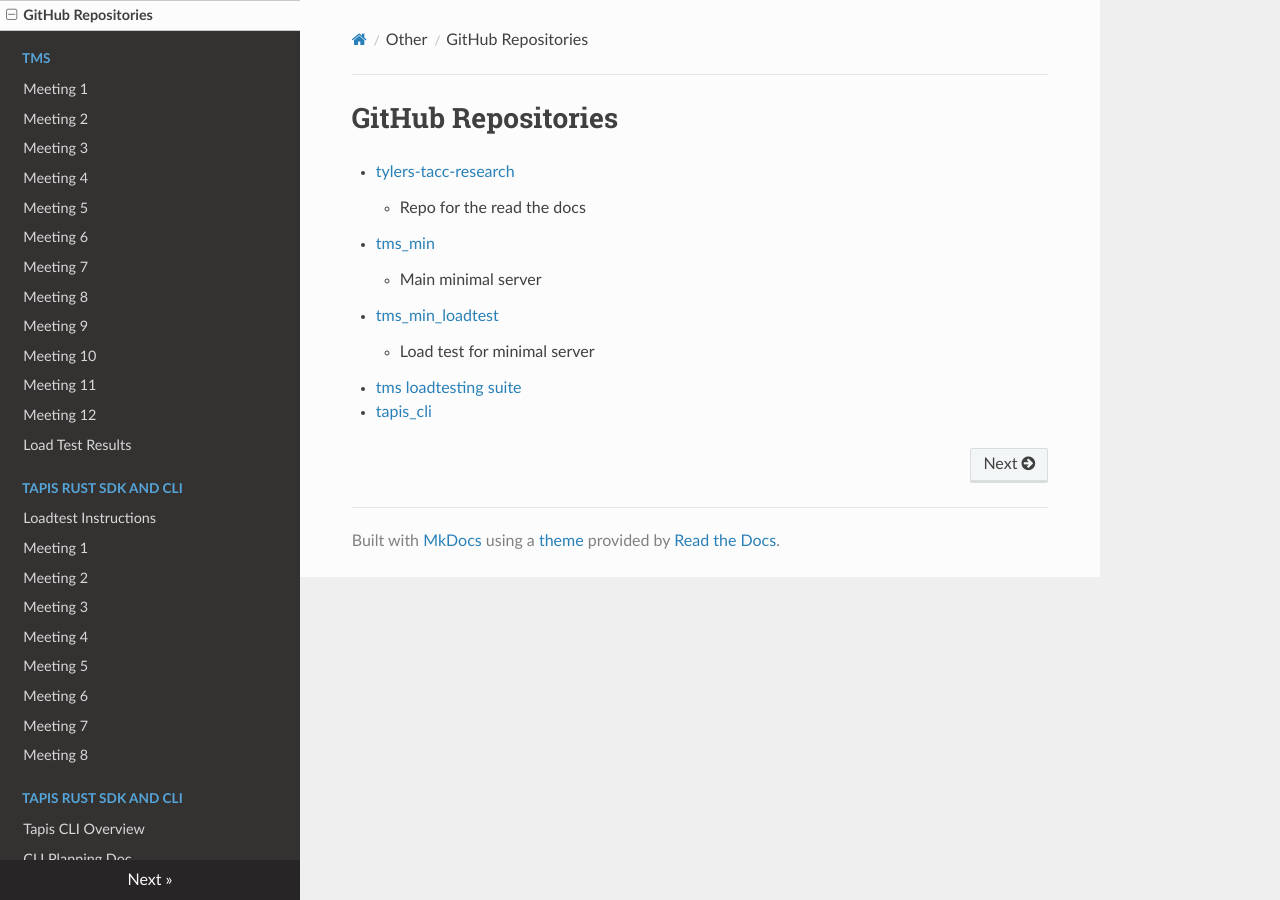
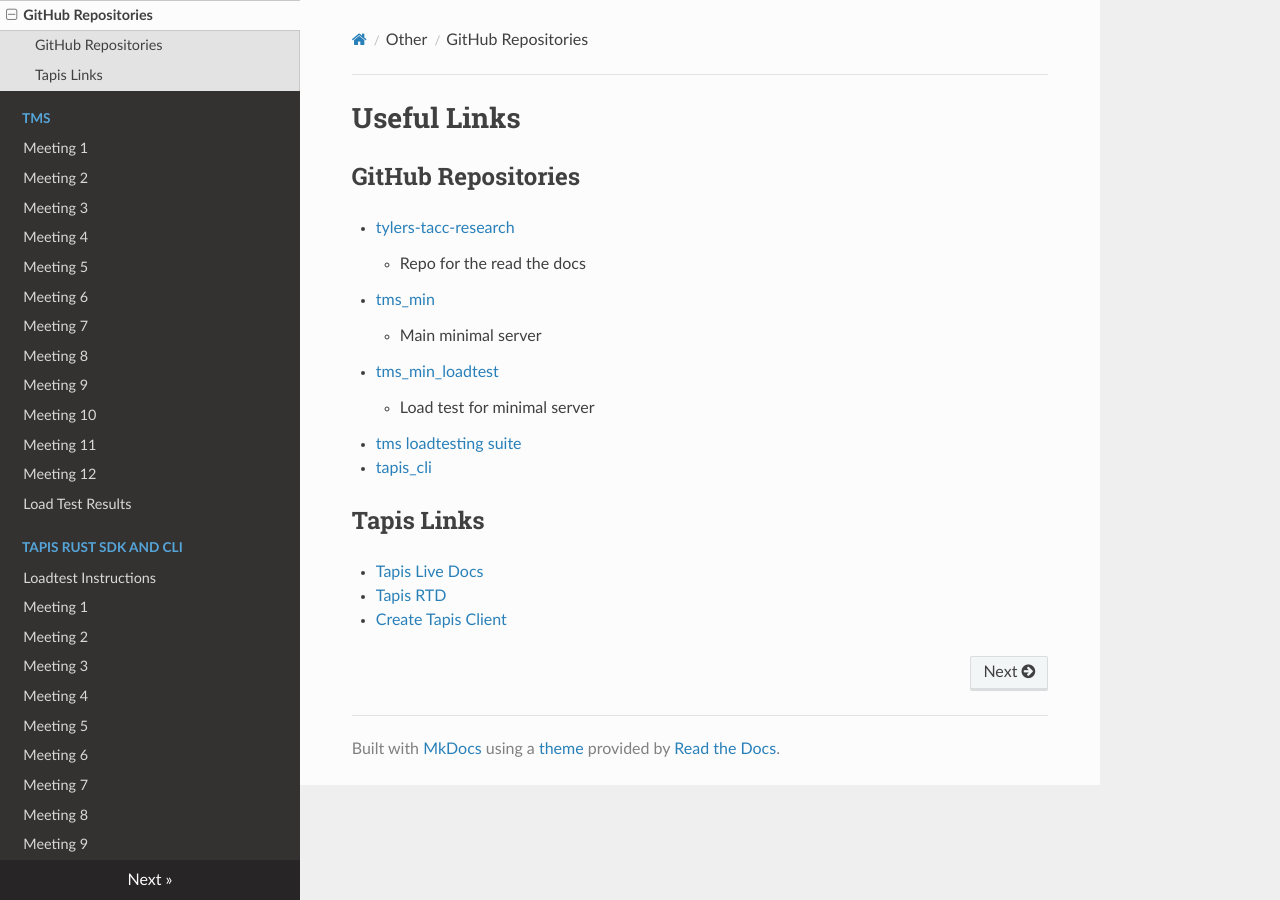
Before and after one commit to tyler0852/tylers-tacc-research, an MkDocs documentation site: the page built from docs/other/links.md, in a window 1280 px wide. Built offline with MkDocs 1.6.1, drawn with Linux system fonts in a browser that asks for light colours; nearby versions of some CDN libraries.

Commit message:
added things:)

```diff
--- a/docs/other/githublinks.md
+++ b/docs/other/links.md
@@ -1,4 +1,6 @@
-# GitHub Repositories
+# Useful Links
+
+## GitHub Repositories
 
 - [tylers-tacc-research](https://github.com/tyler0852/tylers-tacc-research)
     - Repo for the read the docs
@@ -8,3 +10,11 @@
     - Load test for minimal server
 - [tms loadtesting suite](https://github.com/tyler0852/tms_loadtesting_suite)
 - [tapis_cli](https://github.com/tyler0852/tapis_cli)
+
+## Tapis Links
+
+- [Tapis Live Docs](https://tapis-project.github.io/live-docs/)
+
+- [Tapis RTD](https://tapis.readthedocs.io)
+
+- [Create Tapis Client](https://tacc.tapis.io/#/authenticator)
--- a/mkdocs.yml
+++ b/mkdocs.yml
@@ -6,7 +6,7 @@ theme:
 
 nav:
   - Other:
-      - GitHub Repositories: other/githublinks.md
+      - GitHub Repositories: other/links.md
   - TMS:
       - Meeting 1: tms/meeting-1.md
       - Meeting 2: tms/meeting-2.md
@@ -31,6 +31,7 @@ nav:
       - Meeting 6: tapis/meeting-6.md
       - Meeting 7: tapis/meeting-7.md
       - Meeting 8: tapis/meeting-8.md
+      - Meeting 9: tapis/meeting-9.md
   - Tapis Rust SDK and CLI:
       - Tapis CLI Overview: tapis/cli-overview.md
       - CLI Planning Doc: tapis/cli-planning.md
```
Also changed, not shown: docs/tapis/meeting-9.md (added, +1 -0 lines).
